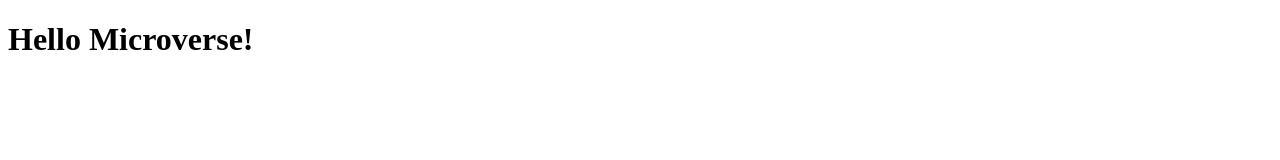
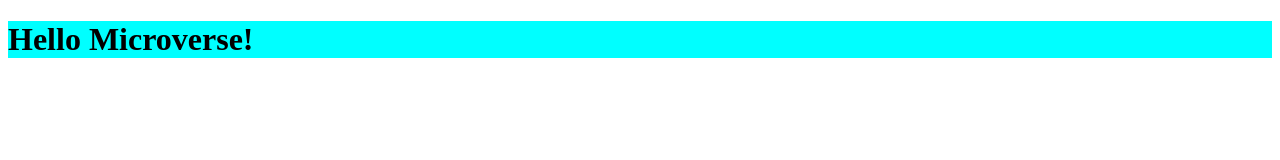
Before and after one commit to joramot/helloworld, a website: page index.html in a window 1280 px wide. Drawn offline with Linux system fonts and the light colour scheme.

Commit message:
Add style.css, update index.html

```diff
--- a/index.html
+++ b/index.html
@@ -5,8 +5,9 @@
   <meta http-equiv="X-UA-Compatible" content="IE=edge">
   <meta name="viewport" content="width=device-width, initial-scale=1.0">
   <title>Document</title>
+  <link rel="stylesheet" href="style.css">
 </head>
 <body>
-  <h1>Hello Microverse!</h1>
+  <h1 class="head">Hello Microverse!</h1>
 </body>
 </html>
--- /dev/null
+++ b/style.css
@@ -0,0 +1,3 @@
+.head {
+  background-color: aqua;
+}
```
